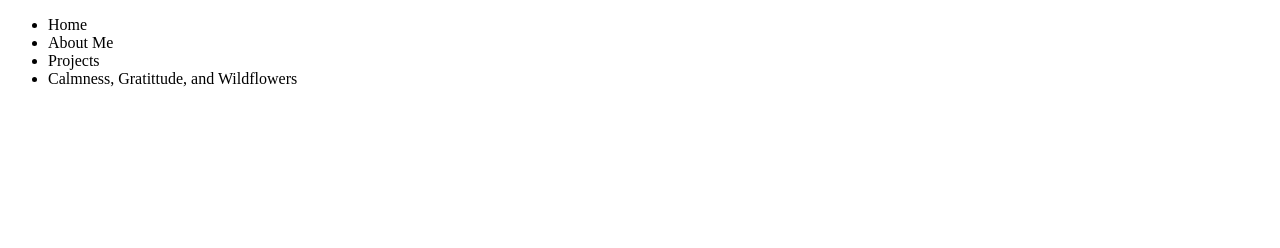
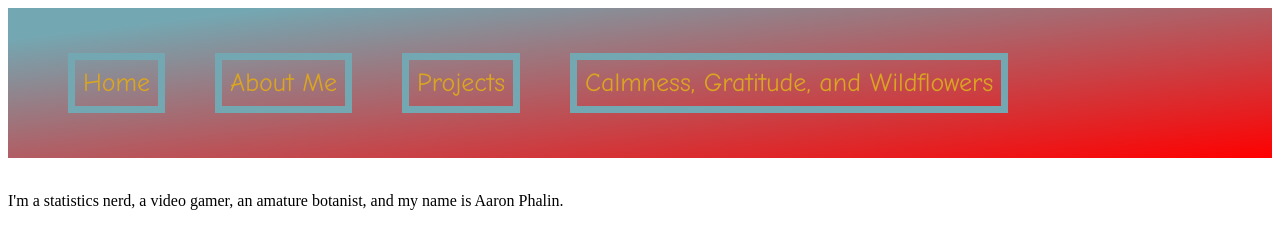
Before and after one commit to aphalin11/personal_website, a plain HTML site: page index.html in a window 1280 px wide. Drawn offline with Linux system fonts and the light colour scheme.

Commit message:
added all relevant htmls, began nav and heading of home

```diff
--- a/index.html
+++ b/index.html
@@ -6,11 +6,12 @@
             <link href = "styles/styles.css" rel = "stylesheet" type = "text/css">
         </head>
         <ul class = "nav">
-            <li>Home </li>
-            <li>About Me</li>
-            <li>Projects </li>
-            <li>Calmness, Gratittude, and Wildflowers</li>
+            <li><a href = "home.html"> Home </a></li>
+            <li><a href = "about_me.html"> About Me </a></li>
+            <li><a href = "projects.html"> Projects  </a></li>
+            <li><a href = "blog.html"> Calmness, Gratitude, and Wildflowers </a></li>
         </ul>
+        <heading> <p>I'm a statistics nerd, a video gamer, an amature botanist, and my name is Aaron Phalin.</p> </heading>
 
 
 
--- a/styles/styles.css
+++ b/styles/styles.css
@@ -0,0 +1,38 @@
+html {
+    box-sizing: border-box;
+}
+
+.nav {
+    display: in-line;
+    list-style-type:none;
+    margin:0;
+    padding: 40px;
+    overflow: hidden;
+    background: linear-gradient(to top left, #FF0000, #73A8B3 90% );
+
+}
+
+.nav li {
+    float: left;
+    font-size: 26px;
+    margin-top: 20px;
+    margin-bottom: 20px;
+    margin-left: 20px;
+    margin-right: 30px;
+    font-family: "Comic Sans MS";
+}
+
+.nav li a {
+    border-style: solid;
+    border-color: #73A8B3;
+    padding: 8px;
+    border-width: 7px;
+    color: goldenrod;
+    text-decoration:none;
+}
+
+heading {
+    margin-left: 100px;
+    margin-right: 100px;
+    background-color: rgb(227, 185, 255);
+}
```
Also changed, not shown: about_me.html (added), blog.html (added), projects.html (added).
